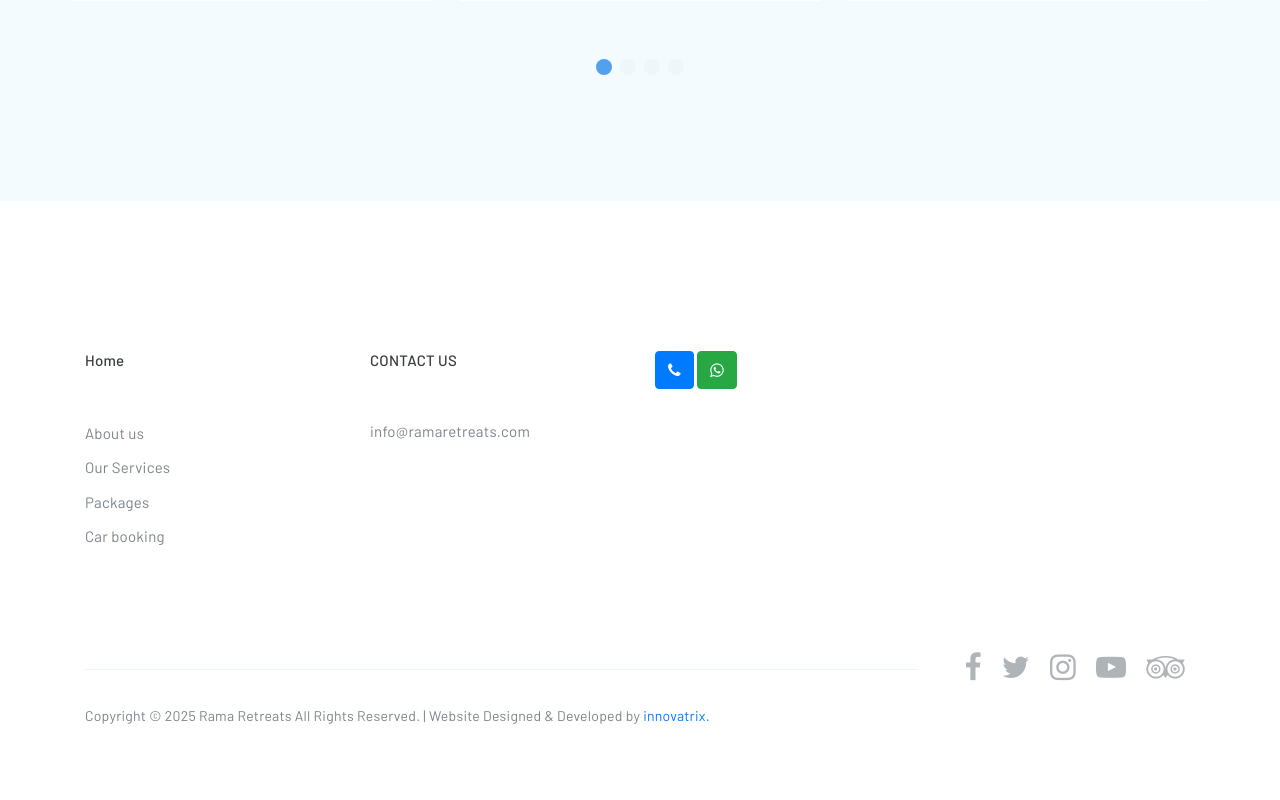
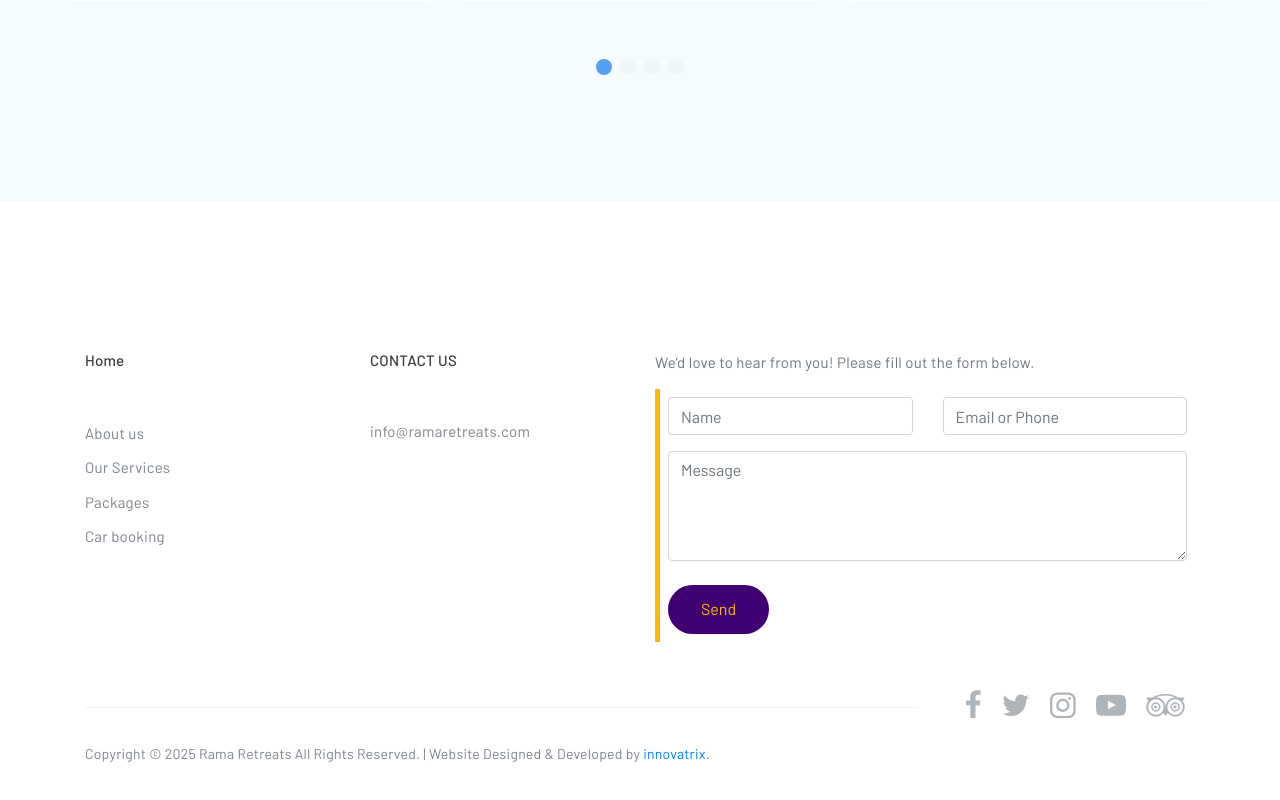
Before and after one commit to N-Bhavya29/travel, a plain HTML site: page index.html in a window 1280 px wide. Shown: the part 4259-5059 px from the top of the page. Drawn offline with nearby package versions, Linux system fonts and the light colour scheme; grey boxes are pictures that could not be loaded; a script that the page names is missing.

Commit message:
form update

```diff
--- a/index.html
+++ b/index.html
@@ -35,7 +35,8 @@
   <!-- end preloader -->
   <header class="header-denmark">
     <div class="container">
-      <nav class="navbar"> <a href="index.html" class="navbar-brand"><img src="images/rama logo for website-01.png" alt="Image"></a>
+      <nav class="navbar"> <a href="index.html" class="navbar-brand"><img src="images/rama logo for website-01.png"
+            alt="Image"></a>
 
         <div class="menu-btn">
           <div class="menu-circle-wrap">
@@ -205,7 +206,8 @@
                   </div>
                 </li>
                 <li>
-                  <div> <img src="images/icon-tag.png" alt="Image"> <small>BEST FOR</small> <span>Heritage & Wildlife lovers</span> </div>
+                  <div> <img src="images/icon-tag.png" alt="Image"> <small>BEST FOR</small> <span>Heritage & Wildlife
+                      lovers</span> </div>
                 </li>
               </ul>
             </div>
@@ -258,7 +260,8 @@
                   </div>
                 </li>
                 <li>
-                  <div> <img src="images/icon-tag.png" alt="Image"> <small>BEST FOR</small> <span>Nature enthusiasts, Adventure seekers</span> </div>
+                  <div> <img src="images/icon-tag.png" alt="Image"> <small>BEST FOR</small> <span>Nature enthusiasts,
+                      Adventure seekers</span> </div>
                 </li>
               </ul>
             </div>
@@ -283,7 +286,8 @@
                   </div>
                 </li>
                 <li>
-                  <div> <img src="images/icon-tag.png" alt="Image"> <small>BEST FOR</small> <span>Culture lovers, Family groups</span> </div>
+                  <div> <img src="images/icon-tag.png" alt="Image"> <small>BEST FOR</small> <span>Culture lovers, Family
+                      groups</span> </div>
                 </li>
               </ul>
             </div>
@@ -308,7 +312,8 @@
                   </div>
                 </li>
                 <li>
-                  <div> <img src="images/icon-tag.png" alt="Image"> <small>BEST FOR</small> <span>Honeymooners, Groups</span> </div>
+                  <div> <img src="images/icon-tag.png" alt="Image"> <small>BEST FOR</small> <span>Honeymooners,
+                      Groups</span> </div>
                 </li>
               </ul>
             </div>
@@ -333,7 +338,8 @@
                   </div>
                 </li>
                 <li>
-                  <div> <img src="images/icon-tag.png" alt="Image"> <small>BEST FOR</small> <span>Honeymooners, Weekend travelers</span> </div>
+                  <div> <img src="images/icon-tag.png" alt="Image"> <small>BEST FOR</small> <span>Honeymooners, Weekend
+                      travelers</span> </div>
                 </li>
               </ul>
             </div>
@@ -642,17 +648,42 @@
           </address>
         </div>
         <!-- end col-3 -->
-        <div class="col-lg-3">
-          <!-- Call Button -->
-          <a href="tel:+919023436410" class="btn btn-primary">
-            <i class="fa fa-phone me-2"></i>
-          </a>
+        <div class="col-lg-6">
+          <!-- Contact Form Heading -->
+          <div>
+            <p class="text-muted">We’d love to hear from you! Please fill out the form below.</p>
+          </div>
 
-          <!-- WhatsApp Button -->
-          <a href="https://wa.me/919023436410" target="_blank" class="btn btn-success">
-            <i class="fa fa-whatsapp me-2"></i>
-          </a>
+          <form class="p-2" style="border-left: 5px solid #FFB800;">
+            <div class="row align-items-center">
+
+              <!-- Name -->
+              <div class="col-12 col-md-6 mb-3 mb-md-0">
+                <input type="text" class="form-control" placeholder="Name" required>
+              </div>
+
+              <!-- Email or Phone -->
+              <div class="col-12 col-md-6">
+                <input type="text" class="form-control" placeholder="Email or Phone" required>
+              </div>
+
+              <!-- Message -->
+              <div class="col-12 mt-3">
+                <textarea class="form-control" placeholder="Message" rows="4" required></textarea>
+              </div>
+
+              <!-- Submit -->
+              <div class="col-12 mt-4 text-end">
+                <button type="submit" class="btn"
+                  style="background-color:#3F0071; color:#FFB800; border-radius:50px; padding:0.7rem 2rem;">
+                  Send
+                </button>
+              </div>
+
+            </div>
+          </form>
         </div>
+
 
         <!-- end col-3 -->
         <div class="col-12">
@@ -665,7 +696,8 @@
           </ul>
         </div>
         <!-- end col-12 -->
-        <div class="col-12"> <span class="copyright">Copyright &copy; 2025 Rama Retreats All Rights Reserved. | Website Designed & Developed by <a href="http://www.innovatrix.agency/">innovatrix.</a></span> </div>
+        <div class="col-12"> <span class="copyright">Copyright &copy; 2025 Rama Retreats All Rights Reserved. | Website
+            Designed & Developed by <a href="http://www.innovatrix.agency/">innovatrix.</a></span> </div>
         <!-- end col-12 -->
       </div>
       <!-- end row -->
```
